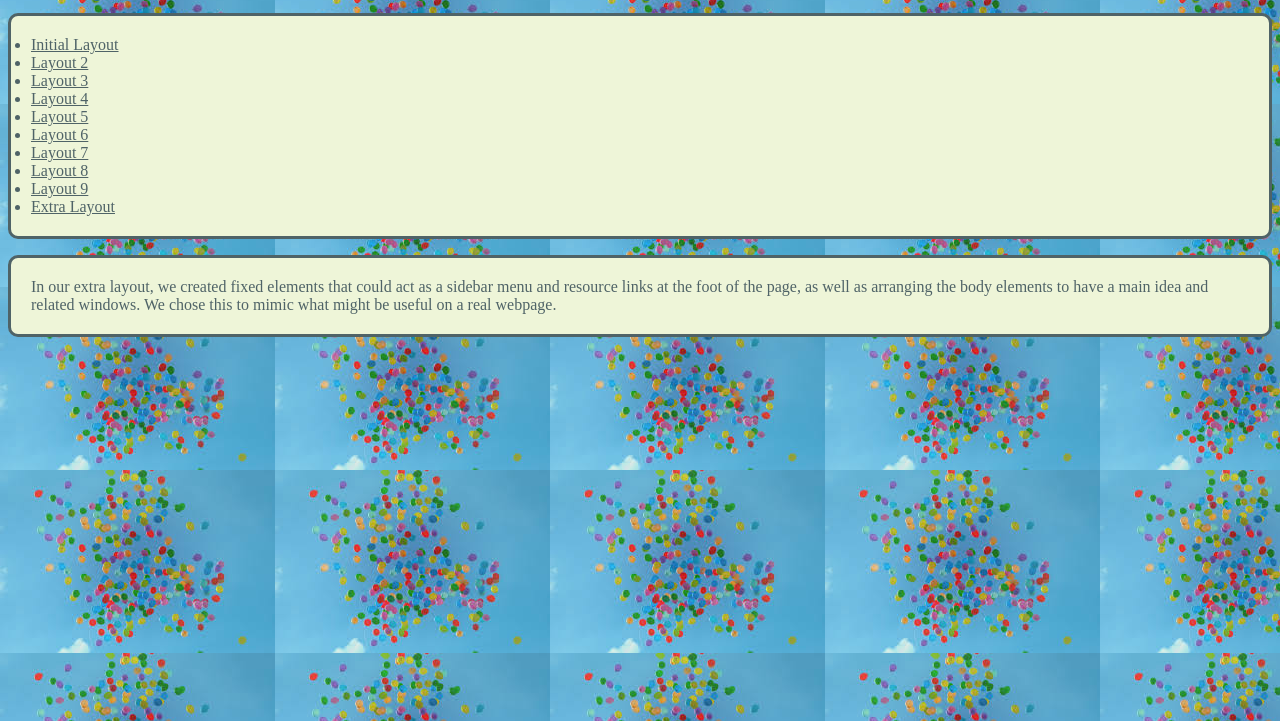
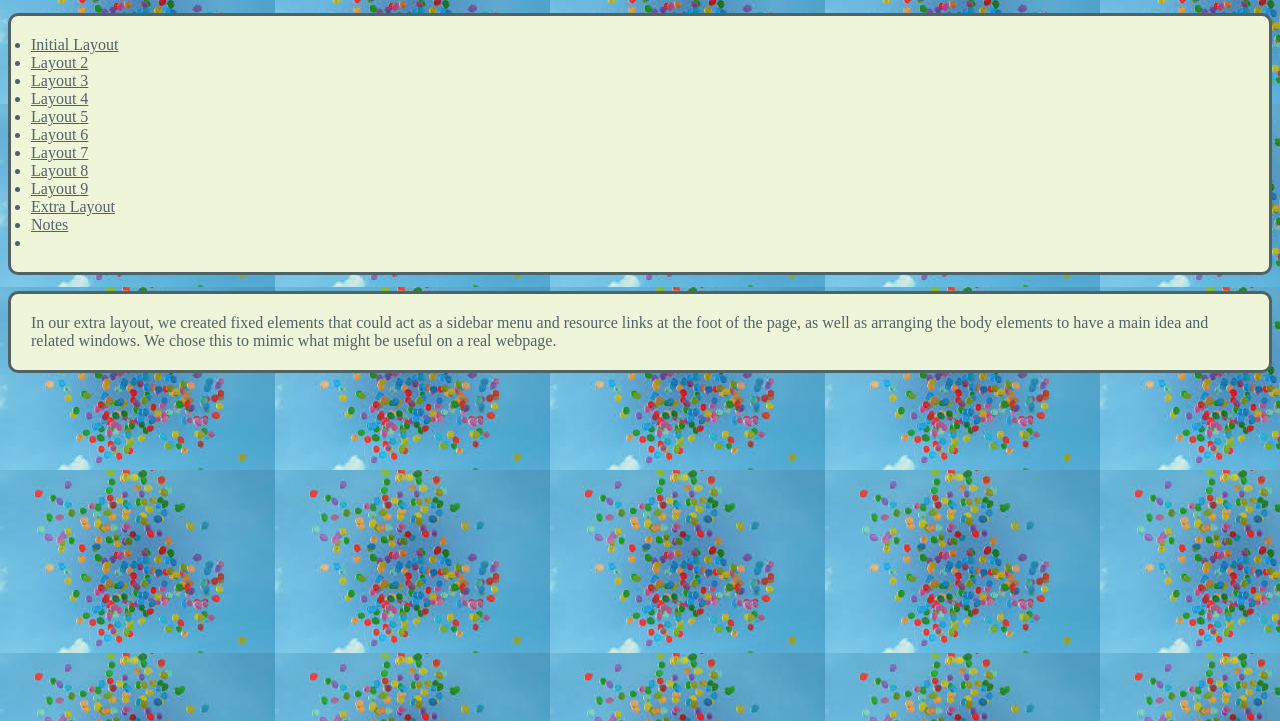
Before and after one commit to Abby-Wheelis/Layout-Lab, a plain HTML site: page index.html in a window 1280 px wide. Shown: the part 79-800 px from the top of the page. Drawn offline with Linux system fonts and the light colour scheme.

Commit message:
Update index.html

```diff
--- a/index.html
+++ b/index.html
@@ -68,6 +68,7 @@
     <li><a href="layout8.html">Layout 8</a></li>
     <li><a href="layout9.html">Layout 9</a></li>
     <li><a href="extra%20layout.html">Extra Layout</a></li>
+    <li><a href="index.html">Notes</a><li>
 </ul>
 
 <p>
```
